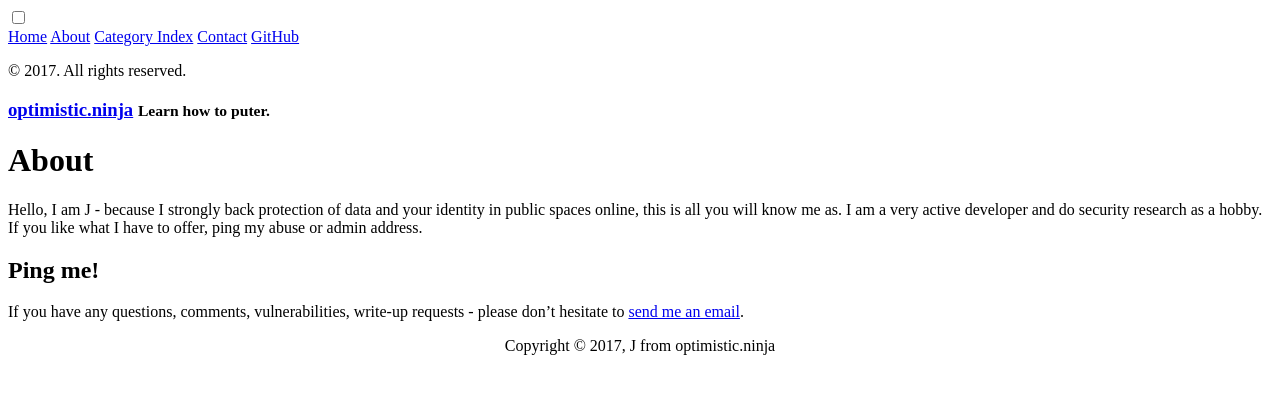
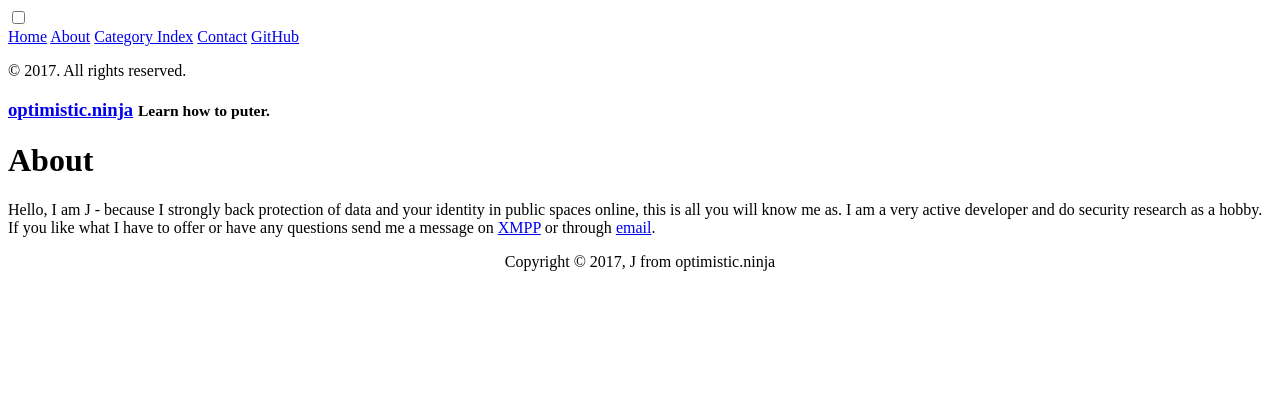
Before and after one commit to optimisticninja/optimistic.ninja, a Jekyll site: the page built from about/index.md, in a window 1280 px wide. Shown: the top 394 px of the page. Built offline with Jekyll 4.4.1, drawn with Linux system fonts in a browser that asks for light colours.

Commit message:
Fixed about. This template was a poor choice...

```diff
--- a/about/index.md
+++ b/about/index.md
@@ -4,8 +4,4 @@ author: typ3def
 layout: page
 ---
 
-Hello, I am J - because I strongly back protection of data and your identity in public spaces online, this is all you will know me as. I am a very active developer and do security research as a hobby. If you like what I have to offer, ping my abuse or admin address.
-
-## Ping me!
-
-If you have any questions, comments, vulnerabilities, write-up requests - please don't hesitate to [send me an email](mailto:admin@optimistic.ninja).
+Hello, I am J - because I strongly back protection of data and your identity in public spaces online, this is all you will know me as. I am a very active developer and do security research as a hobby. If you like what I have to offer or have any questions send me a message on [XMPP](xmpp:j@optimistic.ninja) or through [email](mailto:j@optimistic.ninja).
```
